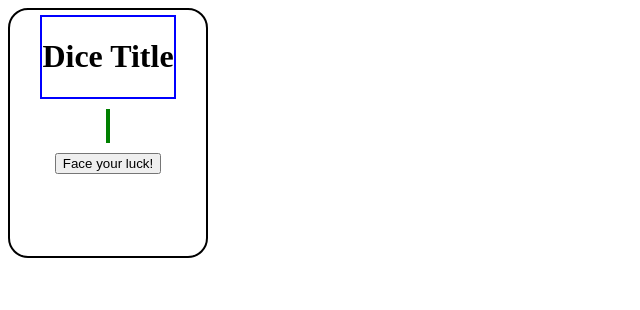
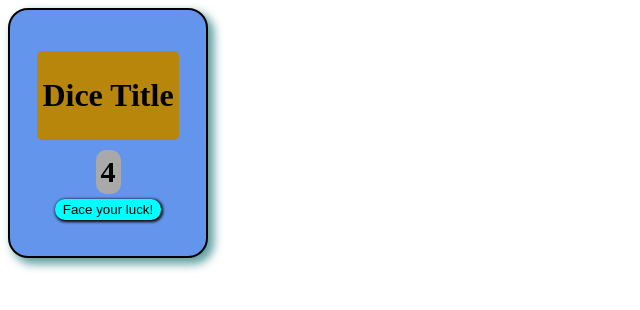
Before and after one commit to Braggiouy/dice, a website built with Vite: page src/index.html in a window 1280 px wide. Both pictures are taken after a click on the button "Face your luck!". Shown: the whole page, without its empty margins (0-640 px from the left). Built offline with nearby package versions, Linux system fonts and the light colour scheme.

Commit message:
dice Finished

```diff
--- a/src/index.css
+++ b/src/index.css
@@ -3,27 +3,36 @@
   box-sizing: border-box;
   flex-direction: column;
   align-items: center;
+  justify-content: center;
   height: 250px;
   width: 200px;
   border: 2px solid black;
   border-radius: 20px;
+  box-shadow: 5px 5px 10px 1px cadetblue;
+  background: cornflowerblue;
 }
 
 .title{
   box-sizing: border-box;
   font-weight: bold;
-  border: 2px solid blue;
+  background: darkgoldenrod;
+  border-radius: 5px;
   margin: 5px;
+  padding: 5px;
 }
 
-.number{
-  box-sizing: content-box;
+.dice{
   font-size: 30px;
   font-weight: bold;
-  border: 2px solid green;
+  background: darkgray;
+  border-radius: 10px;
+  padding: 5px;
   margin: 5px;
 }
 
 .button{
-margin: 5px;
+  background: cyan;
+  border: 2px solid cyan;
+  border-radius: 10px;
+  box-shadow: 1px 1px 3px 1px black;
 }
--- a/src/index.html
+++ b/src/index.html
@@ -20,7 +20,7 @@
 </div>
 
 <!-- Dice text -->
-<div class="number">
+<div class="dice">
   <p></p>
 </div>
 
--- a/src/index.js
+++ b/src/index.js
@@ -1,12 +1,8 @@
 function randomNumber() {
-  number = Math.ceil(Math.random() * 7);
-  return randomNumber;
+  let number = Math.ceil(Math.random() * 6);
+  let dice = document.querySelector(".dice");
+  dice.textContent = `${number}`;
 }
 
-function newNumber() {
-  const number = document.querySelector(".number");
-  number.textContent = `${randomNumber()}`;
-}
-
-const button = document.querySelector(".button");
-button.addEventListener("click", newNumber);
+let button = document.querySelector(".button");
+button.addEventListener("click", randomNumber);
```
